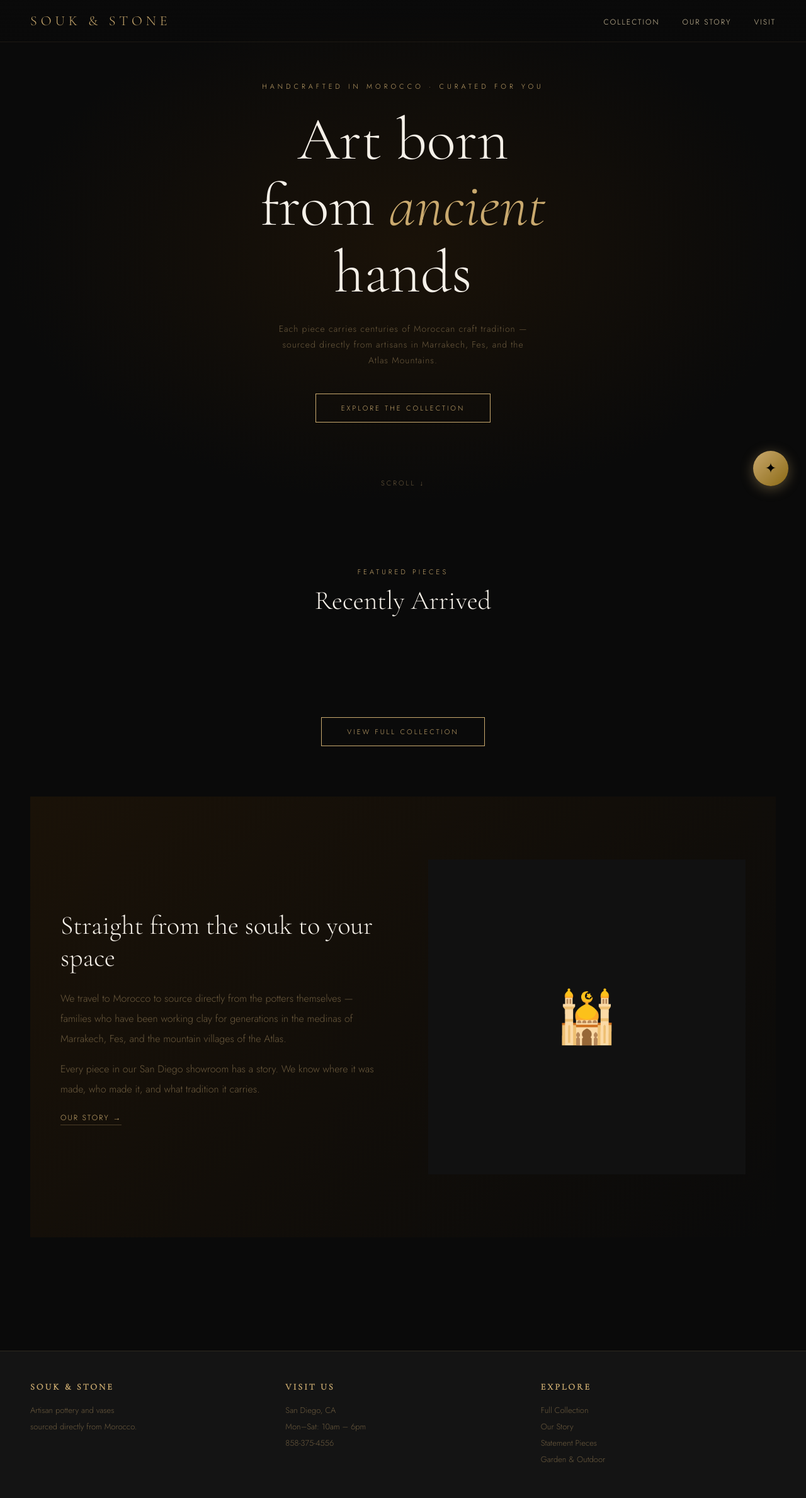
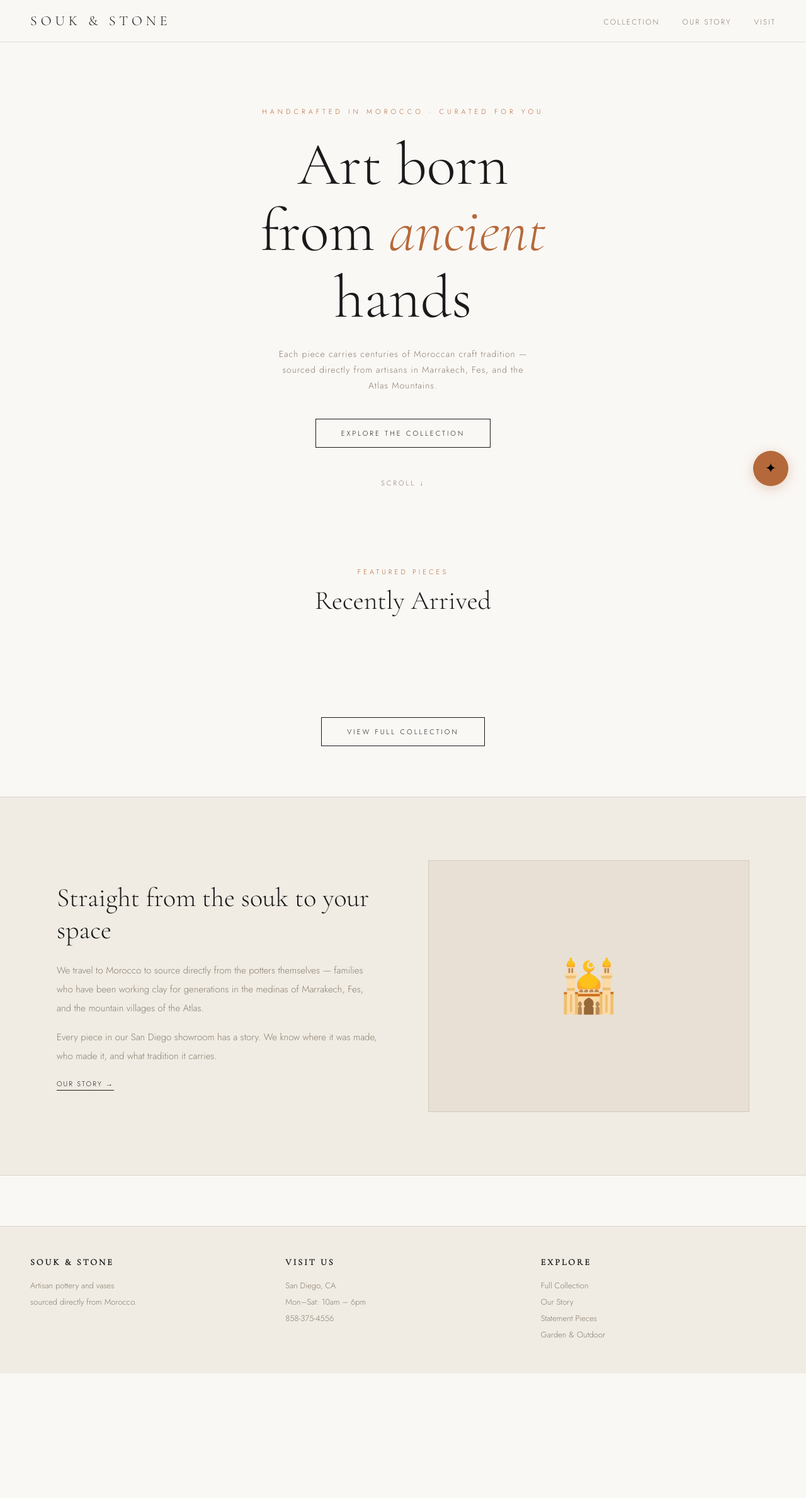
Before and after one commit to itadminvmimports/clay-and-stone-woo, a Flask app: page / in a window 1280 px wide. Shown: the whole page at 63% size. After the commit the page ends 2181 px from the top, so only its background shows below. Run offline with Flask 3, Linux system fonts and the light colour scheme; data that the repository does not hold is empty.

Commit message:
light theme + rebrand to Solara Pots

```diff
--- a/templates/base.html
+++ b/templates/base.html
@@ -10,16 +10,19 @@
     *, *::before, *::after { box-sizing: border-box; margin: 0; padding: 0; }
 
     :root {
-      --black: #0a0a0a;
-      --gold:  #c9a96e;
-      --cream: #f5f0e8;
-      --dark:  #141414;
-      --text:  #d4c4a0;
-      --muted: #6b5a3e;
+      --black:  #1a1a1a;
+      --gold:   #b5693a;
+      --cream:  #1a1a1a;
+      --dark:   #ffffff;
+      --text:   #1a1a1a;
+      --muted:  #8a7d6e;
+      --bg:     #faf8f5;
+      --offwhite: #f0ece4;
+      --border: rgba(26,26,26,0.12);
     }
 
     body {
-      background: var(--black);
+      background: var(--bg);
       color: var(--text);
       font-family: 'Jost', sans-serif;
       font-weight: 300;
@@ -31,18 +34,18 @@
       position: fixed; top: 0; width: 100%; z-index: 100;
       padding: 20px 48px;
       display: flex; justify-content: space-between; align-items: center;
-      background: linear-gradient(to bottom, rgba(10,10,10,0.95), transparent);
-      border-bottom: 1px solid rgba(201,169,110,0.1);
+      background: var(--bg);
+      border-bottom: 1px solid var(--border);
     }
     .nav-logo {
       font-family: 'Cormorant Garamond', serif;
       font-size: 22px; font-weight: 300;
       letter-spacing: 6px; text-transform: uppercase;
-      color: var(--gold); text-decoration: none;
+      color: var(--black); text-decoration: none;
     }
     .nav-links { display: flex; gap: 36px; list-style: none; }
     .nav-links a {
-      color: var(--text); text-decoration: none;
+      color: var(--muted); text-decoration: none;
       font-size: 12px; letter-spacing: 2px; text-transform: uppercase;
       transition: color 0.2s;
     }
@@ -50,15 +53,15 @@
 
     /* FOOTER */
     footer {
-      background: var(--dark);
-      border-top: 1px solid rgba(201,169,110,0.15);
+      background: var(--offwhite);
+      border-top: 1px solid var(--border);
       padding: 48px;
       display: grid; grid-template-columns: 1fr 1fr 1fr;
       gap: 32px; margin-top: 80px;
     }
     footer h4 {
       font-family: 'Cormorant Garamond', serif;
-      color: var(--gold); font-size: 14px;
+      color: var(--black); font-size: 14px;
       letter-spacing: 3px; text-transform: uppercase;
       margin-bottom: 16px;
     }
@@ -75,44 +78,47 @@
     }
     #chat-toggle {
       width: 56px; height: 56px; border-radius: 50%;
-      background: linear-gradient(135deg, var(--gold), #8b6914);
+      background: var(--gold);
       border: none; cursor: pointer; font-size: 22px;
       display: flex; align-items: center; justify-content: center;
-      box-shadow: 0 4px 20px rgba(201,169,110,0.4);
+      box-shadow: 0 4px 20px rgba(181,105,58,0.3);
     }
     #chat-box {
       display: none; position: absolute; bottom: 70px; right: 0;
-      width: 320px; background: var(--dark);
-      border: 1px solid rgba(201,169,110,0.2);
+      width: 320px; background: #fff;
+      border: 1px solid var(--border);
       border-radius: 12px; overflow: hidden;
+      box-shadow: 0 8px 40px rgba(0,0,0,0.1);
     }
     #chat-box.open { display: flex; flex-direction: column; }
     #chat-header {
       padding: 14px 16px;
-      background: rgba(201,169,110,0.08);
-      border-bottom: 1px solid rgba(201,169,110,0.15);
+      background: var(--offwhite);
+      border-bottom: 1px solid var(--border);
       font-family: 'Cormorant Garamond', serif;
-      color: var(--gold); font-size: 15px; letter-spacing: 2px;
+      color: var(--black); font-size: 15px; letter-spacing: 2px;
     }
     #chat-messages {
       height: 260px; overflow-y: auto;
       padding: 14px; display: flex; flex-direction: column; gap: 10px;
+      background: #fff;
     }
     .msg { padding: 8px 12px; border-radius: 8px; font-size: 13px; max-width: 85%; line-height: 1.5; }
-    .msg.user { background: var(--gold); color: var(--black); align-self: flex-end; }
-    .msg.bot  { background: rgba(255,255,255,0.06); color: var(--text); align-self: flex-start; }
+    .msg.user { background: var(--gold); color: #fff; align-self: flex-end; }
+    .msg.bot  { background: var(--offwhite); color: var(--black); align-self: flex-start; }
     #chat-input-row {
       display: flex; gap: 8px; padding: 10px;
-      border-top: 1px solid rgba(201,169,110,0.15);
+      border-top: 1px solid var(--border);
+      background: #fff;
     }
     #chat-input {
-      flex: 1; background: rgba(255,255,255,0.05);
-      border: 1px solid rgba(201,169,110,0.2);
+      flex: 1; background: var(--offwhite);
+      border: 1px solid var(--border);
       color: var(--text); padding: 8px 12px; border-radius: 6px;
       font-family: 'Jost', sans-serif; font-size: 13px;
     }
     #chat-send {
-      background: var(--gold); border: none; color: var(--black);
+      background: var(--gold); border: none; color: #fff;
       width: 36px; border-radius: 6px; cursor: pointer; font-size: 16px;
     }
 
@@ -181,10 +187,10 @@
     const d = document.createElement('div');
     d.className = 'msg ' + (role === 'user' ? 'user' : 'bot');
     d.innerHTML = text
-  .replace(/\*\*(.*?)\*\*/g, '<strong>$1</strong>')
-  .replace(/\*(.*?)\*/g, '<em>$1</em>')
-  .replace(/^- (.+)/gm, '• $1')
-  .replace(/\n/g, '<br>');
+      .replace(/\*\*(.*?)\*\*/g, '<strong>$1</strong>')
+      .replace(/\*(.*?)\*/g, '<em>$1</em>')
+      .replace(/^- (.+)/gm, '• $1')
+      .replace(/\n/g, '<br>');
     msgs.appendChild(d);
     msgs.scrollTop = msgs.scrollHeight;
   }
--- a/templates/index.html
+++ b/templates/index.html
@@ -4,10 +4,11 @@
 
 {% block extra_styles %}
 .hero {
+  padding-top: 80px;
   height: 100vh;
   display: flex; align-items: center; justify-content: center;
   position: relative; overflow: hidden;
-  background: radial-gradient(ellipse at center, #1a1208 0%, #0a0a0a 70%);
+  background: #faf8f5;
 }
 .hero-content {
   text-align: center; z-index: 2; padding: 20px;
@@ -21,7 +22,7 @@
   font-family: 'Cormorant Garamond', serif;
   font-size: clamp(48px, 8vw, 96px);
   font-weight: 300; line-height: 1.1;
-  color: var(--cream); margin-bottom: 24px;
+  color: #1a1a1a; margin-bottom: 24px;
 }
 .hero-title em { color: var(--gold); font-style: italic; }
 .hero-sub {
@@ -31,13 +32,13 @@
 .hero-cta {
   display: inline-block;
   padding: 14px 40px;
-  border: 1px solid var(--gold);
-  color: var(--gold); text-decoration: none;
+  border: 1px solid #1a1a1a;
+  color: #1a1a1a; text-decoration: none;
   font-size: 11px; letter-spacing: 3px; text-transform: uppercase;
   transition: all 0.3s;
 }
 .hero-cta:hover {
-  background: var(--gold); color: var(--black);
+  background: #1a1a1a; color: #faf8f5;
 }
 .hero-scroll {
   position: absolute; bottom: 32px; left: 50%;
@@ -47,8 +48,7 @@
   animation: bounce 2s infinite;
 }
 
-/* Featured */
-.featured { padding: 100px 48px; }
+.featured { padding: 100px 48px; background: #faf8f5; }
 .section-header { text-align: center; margin-bottom: 60px; }
 .section-eyebrow {
   font-size: 11px; letter-spacing: 4px; color: var(--gold);
@@ -56,61 +56,69 @@
 }
 .section-title {
   font-family: 'Cormorant Garamond', serif;
-  font-size: 42px; font-weight: 300; color: var(--cream);
+  font-size: 42px; font-weight: 300; color: #1a1a1a;
 }
 .products-grid {
-  display: grid; grid-template-columns: repeat(3, 1fr); gap: 2px;
+  display: grid; grid-template-columns: repeat(3, 1fr); gap: 24px;
   max-width: 1200px; margin: 0 auto;
 }
 .product-card {
-  position: relative; overflow: hidden;
-  background: var(--dark); cursor: pointer;
-  text-decoration: none;
+  overflow: hidden; background: #fff;
+  border: 1px solid rgba(26,26,26,0.1);
+  cursor: pointer; text-decoration: none;
+  transition: transform 0.3s, box-shadow 0.3s;
 }
-.product-card:hover .product-img { transform: scale(1.05); }
-.product-img-wrap { height: 420px; overflow: hidden; background: #111; }
+.product-card:hover {
+  transform: translateY(-4px);
+  box-shadow: 0 12px 40px rgba(0,0,0,0.08);
+}
+.product-img-wrap { height: 380px; overflow: hidden; background: #0a0a0a;}
 .product-img {
   width: 100%; height: 100%; object-fit: contain;
-  object-position: top;
+  object-position: center;
   transition: transform 0.6s ease;
-  filter: brightness(0.9);
 }
+.product-card:hover .product-img { transform: scale(1.04); }
 .product-img-placeholder {
   width: 100%; height: 100%;
   display: flex; align-items: center; justify-content: center;
-  font-size: 64px; background: #111;
+  font-size: 64px; background: #f0ece4;
 }
-.product-info { padding: 24px 20px; }
+.product-info { padding: 20px; }
 .product-origin {
   font-size: 10px; letter-spacing: 2px; color: var(--gold);
   text-transform: uppercase; margin-bottom: 6px;
 }
 .product-name {
   font-family: 'Cormorant Garamond', serif;
-  font-size: 22px; color: var(--cream); margin-bottom: 8px;
+  font-size: 22px; color: #1a1a1a; margin-bottom: 8px;
 }
 .product-price { font-size: 14px; color: var(--muted); }
 
-/* Story strip */
+.story-section {
+  background: #f0ece4;
+  border-top: 1px solid rgba(26,26,26,0.1);
+  border-bottom: 1px solid rgba(26,26,26,0.1);
+  padding: 100px 48px;
+}
 .story-strip {
-  padding: 100px 48px;
-  background: linear-gradient(135deg, #1a1208, #0a0a0a);
   display: grid; grid-template-columns: 1fr 1fr; gap: 80px;
-  align-items: center; max-width: 1200px; margin: 0 auto;
+  align-items: center; max-width: 1100px; margin: 0 auto;
 }
 .story-text h2 {
   font-family: 'Cormorant Garamond', serif;
-  font-size: 42px; font-weight: 300; color: var(--cream);
+  font-size: 42px; font-weight: 300; color: #1a1a1a;
   margin-bottom: 24px; line-height: 1.2;
 }
-.story-text p { color: var(--muted); line-height: 2; margin-bottom: 16px; }
+.story-text p { color: var(--muted); line-height: 2; margin-bottom: 16px; font-size: 15px; }
 .story-text a {
-  color: var(--gold); text-decoration: none;
-  font-size: 12px; letter-spacing: 2px; text-transform: uppercase;
-  border-bottom: 1px solid rgba(201,169,110,0.3); padding-bottom: 2px;
+  color: #1a1a1a; text-decoration: none;
+  font-size: 11px; letter-spacing: 2px; text-transform: uppercase;
+  border-bottom: 1px solid #1a1a1a; padding-bottom: 2px;
 }
 .story-image {
-  height: 500px; background: #111;
+  height: 400px; background: #e8e0d4;
+  border: 1px solid rgba(26,26,26,0.1);
   display: flex; align-items: center; justify-content: center;
   font-size: 80px;
 }
@@ -154,7 +162,7 @@
           <img src="/static/images/{{ product.image }}"
                alt="{{ product.name }}"
                class="product-img"
-               onerror="this.parentElement.innerHTML='<div class=\'product-img-placeholder\'>🏺</div>'">
+               onerror="this.parentElement.innerHTML='<div class=product-img-placeholder>🏺</div>'">
         {% else %}
           <div class="product-img-placeholder">🏺</div>
         {% endif %}
@@ -169,11 +177,11 @@
   </div>
 </section>
 
-<div style="text-align:center; padding: 0 0 80px;">
+<div style="text-align:center; padding: 0 0 80px; background: #faf8f5;">
   <a href="/products" class="hero-cta">View Full Collection</a>
 </div>
 
-<section style="padding: 0 48px 100px;">
+<section class="story-section">
   <div class="story-strip">
     <div class="story-text">
       <h2>Straight from the souk to your space</h2>
```
